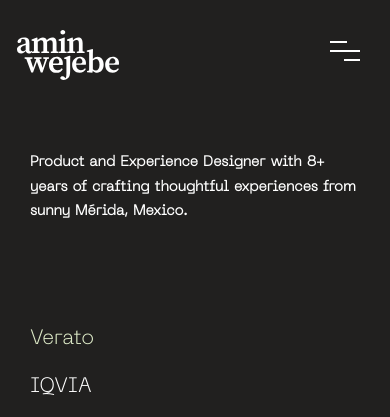
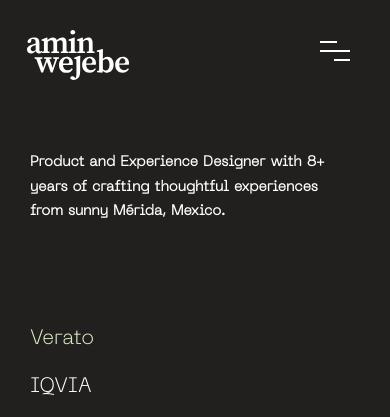
Before and after one commit to gjkillsppl/amin-new-portfolio, a PHP site: page / in a window 390 px wide. Shown: the top 417 px of the page. Run offline with PHP 8.4, Linux system fonts and the light colour scheme.

Commit message:
Update style.css

```diff
--- a/css/style.css
+++ b/css/style.css
@@ -3512,13 +3512,13 @@ figure.vimeo a img, figure.youtube a img {
   }
   @media (max-width: 767px) {
     .case-study-wrapper, .section-intro {
-      width: calc(100% - 30px);
+      width: calc(100% - 50px);
       margin: 0 auto;
     }
   }
   @media (max-width: 575px) {
     .case-study-wrapper, .section-intro, .header-wrapper {
-      width: calc(100% - 30px);
+      width: calc(100% - 50px);
       margin: 0 auto;
       padding: 0 15px;
     }
```
